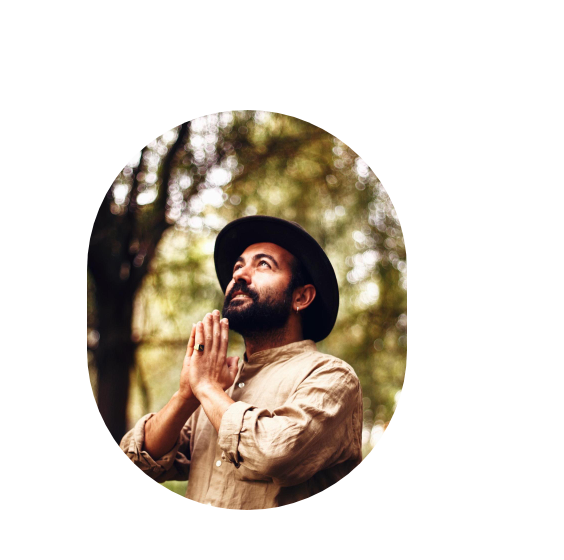
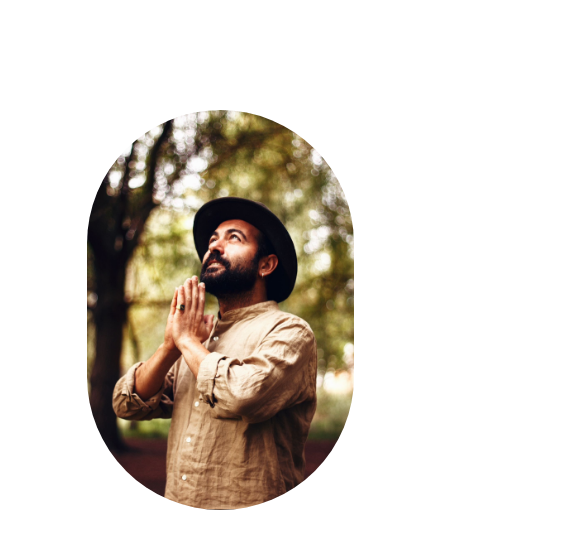
Before and after one commit to ilhankaratoprak/Portfolio, a plain HTML site: page index.html in a window 1280 px wide. Shown: the part 158-718 px from the top of the page, 130-694 px from the left. Drawn offline with nearby package versions, Linux system fonts and the light colour scheme; a script that the page names is missing.

Commit message:
profile pic is chanced

```diff
--- a/index.html
+++ b/index.html
@@ -43,7 +43,7 @@
   </nav>
   <section id="profile">
     <div class="section__pic-container">
-      <img class="profile-pic" src="./assets/ilhan.jpg" alt="Ilhan profile picture" />
+      <img class="profile-pic" src="./assets/ilhan_profile_pic.jpg" alt="Ilhan profile picture" />
     </div>
     <div class="section__text">
       <p class="section__text__p1">Hello, I'm</p>
```
Also changed, not shown: assets/Ilhan.jpg (deleted), assets/ilhan_profile_pic.jpg (added).
